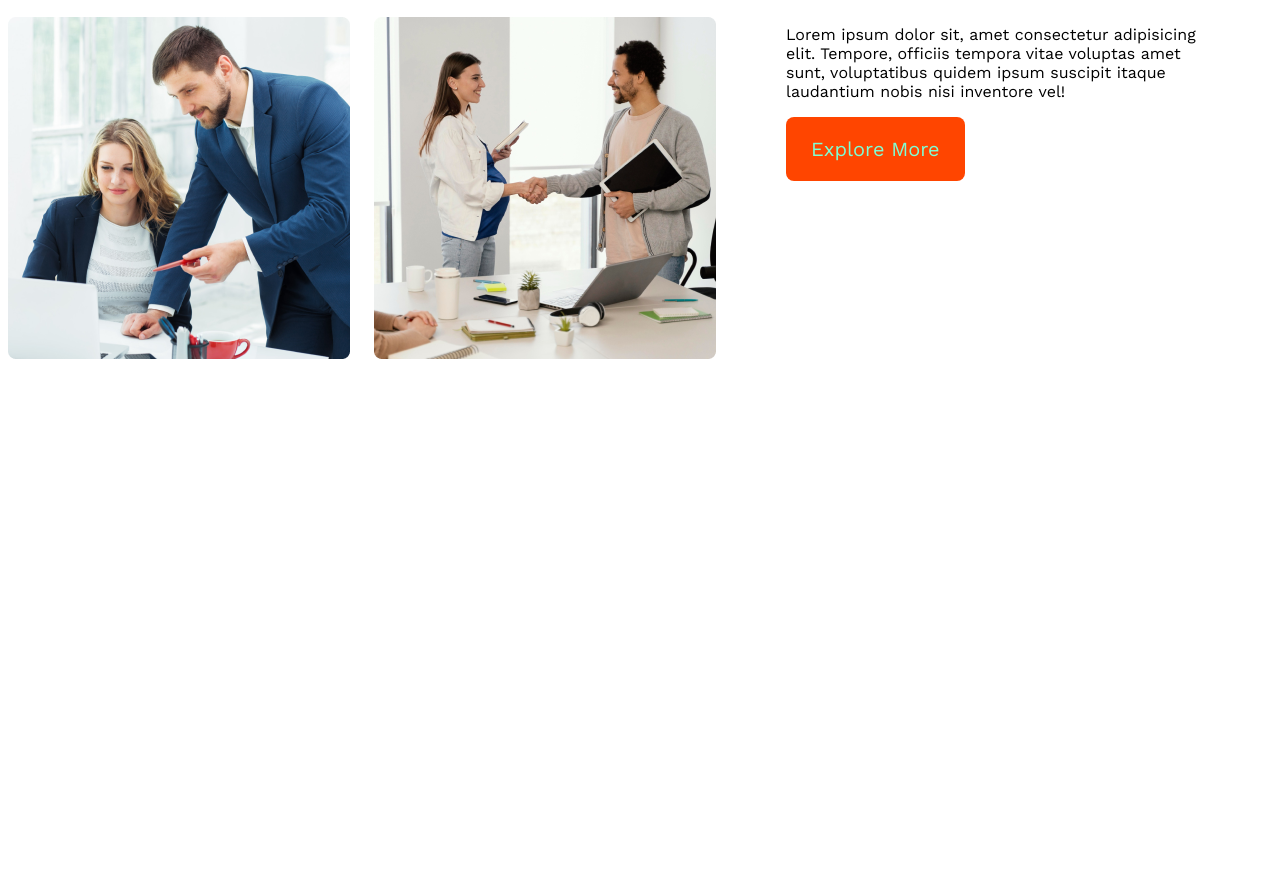
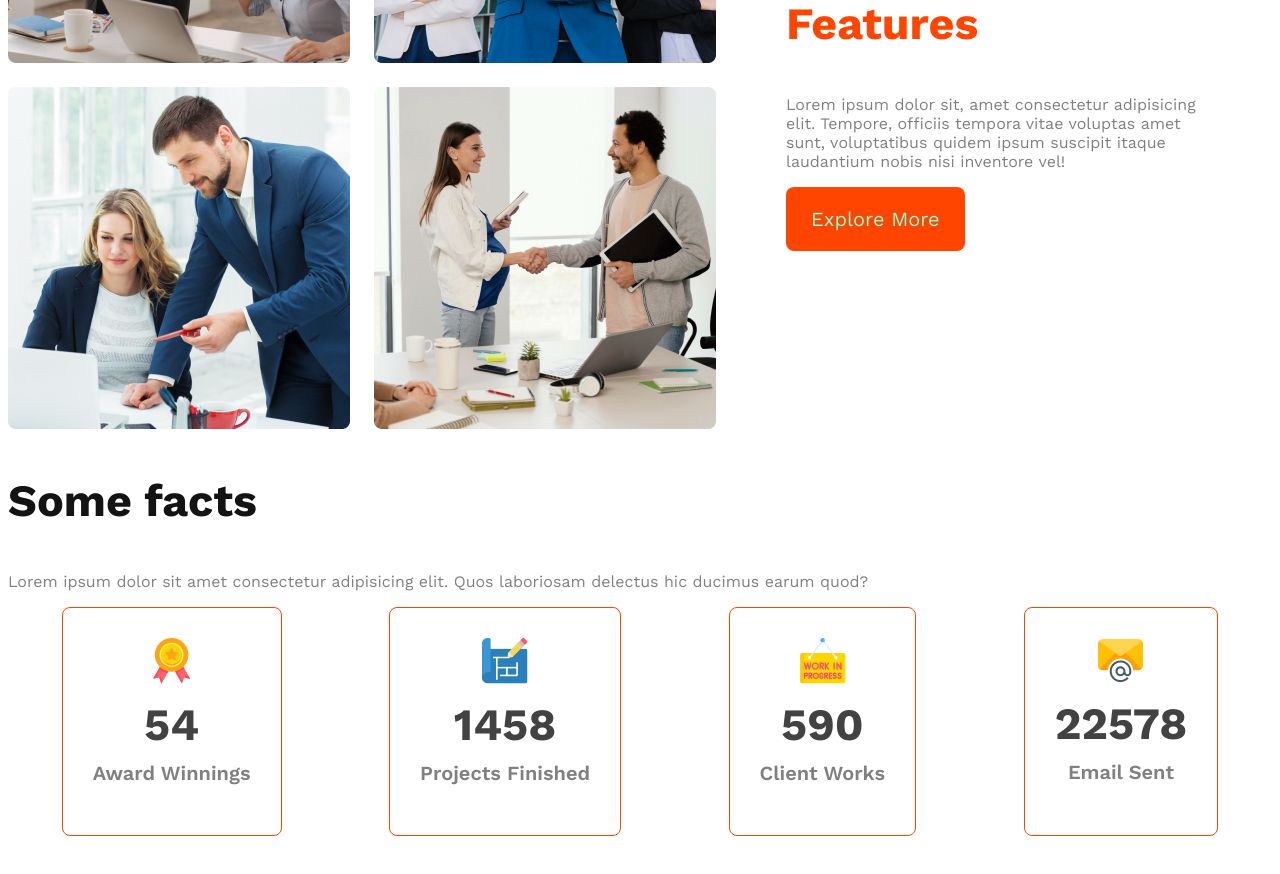
Before and after one commit to asif-444/g3-architect-website, a plain HTML site: page index.html in a window 1280 px wide. Shown: the part 1360-2234 px from the top of the page. Before the commit the page ends 1727 px from the top, so only its background shows below. Drawn offline with nearby package versions, Linux system fonts and the light colour scheme.

Commit message:
added facts section

```diff
--- a/index.html
+++ b/index.html
@@ -12,7 +12,7 @@
     <!-- header starting -->
     <header>
         <nav>
-            <h3 class="nav-title">G3 Architect</h3>
+            <h3 class="section-title">G3 Architect</h3>
             <ul>
                 <li><a href="">Home</a></li>
                 <li><a href="">About</a></li>
@@ -24,7 +24,7 @@
             <div class="banner-content">
                 <h1 class="banner-title">Brand New Group of Architects
                 </h1>
-                <p class="banner-description">There are many variations of passages of Lorem Ipsum available, but the
+                <p class="text-light-gray">There are many variations of passages of Lorem Ipsum available, but the
                     majority have suffered alteration in some form, by injected humour, or randomised words which don't
                     look
                     even
@@ -46,8 +46,39 @@
             </div>
             <div class="team-content">
                 <h3 class="team-title"> <span class="quick-list">Quick list</span> <span>of our</span> <span class="text-features">Features</span> </h3>
-                <p class="team-description">Lorem ipsum dolor sit, amet consectetur adipisicing elit. Tempore, officiis tempora vitae voluptas amet sunt, voluptatibus quidem ipsum suscipit itaque laudantium nobis nisi inventore vel!</p>
+                <p class="text-light-gray">Lorem ipsum dolor sit, amet consectetur adipisicing elit. Tempore, officiis tempora vitae voluptas amet sunt, voluptatibus quidem ipsum suscipit itaque laudantium nobis nisi inventore vel!</p>
                 <button class="btn-primary">Explore More</button>
+            </div>
+        </section>
+        <!-- features section -->
+        <section class="features">
+
+        </section>
+        <!-- facts section -->
+        <section class="facts">
+            <h3 class="section-title">Some facts</h3>
+            <p class="text-light-gray">Lorem ipsum dolor sit amet consectetur adipisicing elit. Quos laboriosam delectus hic ducimus earum quod?</p>
+            <div class="facts-card-container">
+                <div class="card">
+                    <img src="images/icons/ribon.png" alt="">
+                    <h2 class="card-stats">54</h2>
+                    <p class="card-title text-light-gray">Award Winnings</p>
+                </div>
+                <div class="card">
+                    <img src="images/icons/projects.png" alt="">
+                    <h2 class="card-stats">1458</h2>
+                    <p class="card-title text-light-gray">Projects Finished</p>
+                </div>
+                <div class="card">
+                    <img src="images/icons/customers.png" alt="">
+                    <h2 class="card-stats">590</h2>
+                    <p class="card-title text-light-gray">Client Works</p>
+                </div>
+                <div class="card">
+                    <img src="images/icons/email.png" alt="">
+                    <h2 class="card-stats">22578</h2>
+                    <p class="card-title text-light-gray">Email Sent</p>
+                </div>
             </div>
         </section>
     </main>
--- a/styles/architect.css
+++ b/styles/architect.css
@@ -9,6 +9,9 @@
     font-family: 'Work Sans', sans-serif;
 }
 
+.text-light-gray{
+    color: gray;
+}
 .btn-primary{
     border-radius: 8px;
     color: aquamarine;
@@ -19,7 +22,11 @@
     border: 0;
 
 }
-
+.section-title{
+    font-size: 2.8rem;
+    font-weight: 700;
+    color: #131313;
+}
 /* header styles */
 header{
     background: rgba(255, 144, 14, 0.10);
@@ -70,28 +77,10 @@ nav li a{
     width: 100%;
 }
 
-/*responsive media queires  */
-/* for mobile devices */
-@media screen and (max-width:576px) {
-    header{
-        padding: 50px;
-    }
-    nav {
-        flex-direction: column;
-    }
-}
-
-/* for medium devices */
-@media screen and (min-width:576px) and (max-width:960px) {
-    nav {
-        flex-direction: column;
-    }
-}
-
 /* main styles */
 main{
     max-width: 1440px;
-    margin: 0 auto;
+    margin: 70px auto;
 }
 /* team's style */
 .team-container{
@@ -118,3 +107,49 @@ main{
     color: orangered;
     font-weight: 700;
 }
+
+/* facts styles */
+.facts-card-container{
+    display: flex;
+    justify-content: space-around;
+
+}
+.facts-card-container .card{
+    border-radius: 8px;
+    border: 1px solid orangered;
+    text-align: center;
+    padding:   30px;
+}
+.facts-card-container .card-title{
+    font-weight: 600;
+    font-size: 1.25rem;
+    margin-top: 5px;
+}
+.facts-card-container .card-stats{
+    font-size: 2.8rem;
+    color: #424242;
+    margin-top: 10px;
+    margin-bottom: 10px;
+}
+
+/*responsive media queires  */
+/* for mobile devices */
+@media screen and (max-width:576px) {
+    header{
+        padding: 50px;
+    }
+    nav,
+    .team-container {
+        flex-direction: column;
+    }
+}
+
+.teams-img-container{
+    grid-template-columns: 1fr;
+}
+/* for medium devices */
+@media screen and (min-width:576px) and (max-width:960px) {
+    nav {
+        flex-direction: column;
+    }
+}
```
